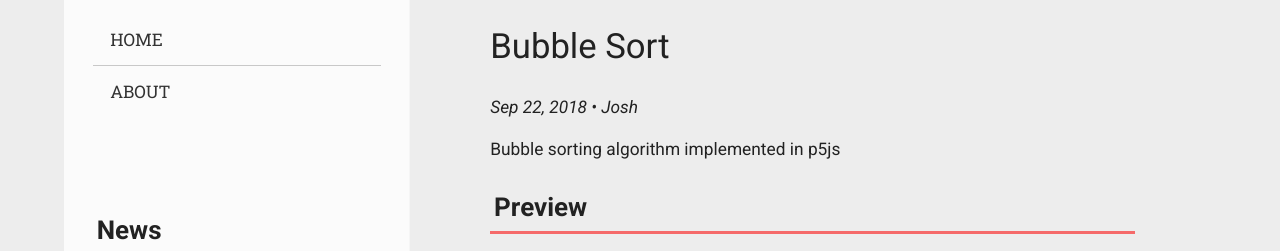
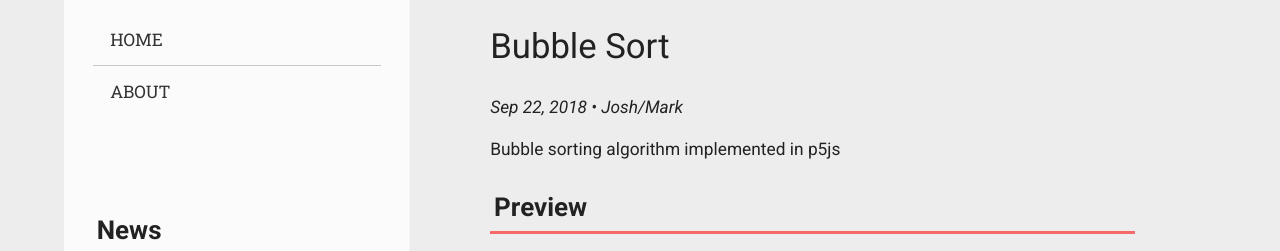
Before and after one commit to Joel4763/darbycat.github.io, a Jekyll site: the page built from _posts/2018-09-22-Bubble-Sort.markdown, in a window 1280 px wide. Shown: the part 221-472 px from the top of the page. Built offline with Jekyll 4.4.1, drawn with Linux system fonts in a browser that asks for light colours; nearby versions of some CDN libraries; some of the changed text lies outside the part shown; grey boxes are pictures that could not be loaded.

Commit message:
Update 2018-09-22-Bubble-Sort.markdown

```diff
--- a/_posts/2018-09-22-Bubble-Sort.markdown
+++ b/_posts/2018-09-22-Bubble-Sort.markdown
@@ -3,7 +3,7 @@ layout: post
 title: "Bubble Sort"
 date: 2018-09-22 16:57:16 -0400
 categories: p5js
-author: Josh
+author: Josh/Mark
 filename:
 ---
 Bubble sorting algorithm implemented in p5js
```
Also changed, not shown: other parts of _posts/2018-09-22-Bubble-Sort.markdown (+0 -3 lines).
